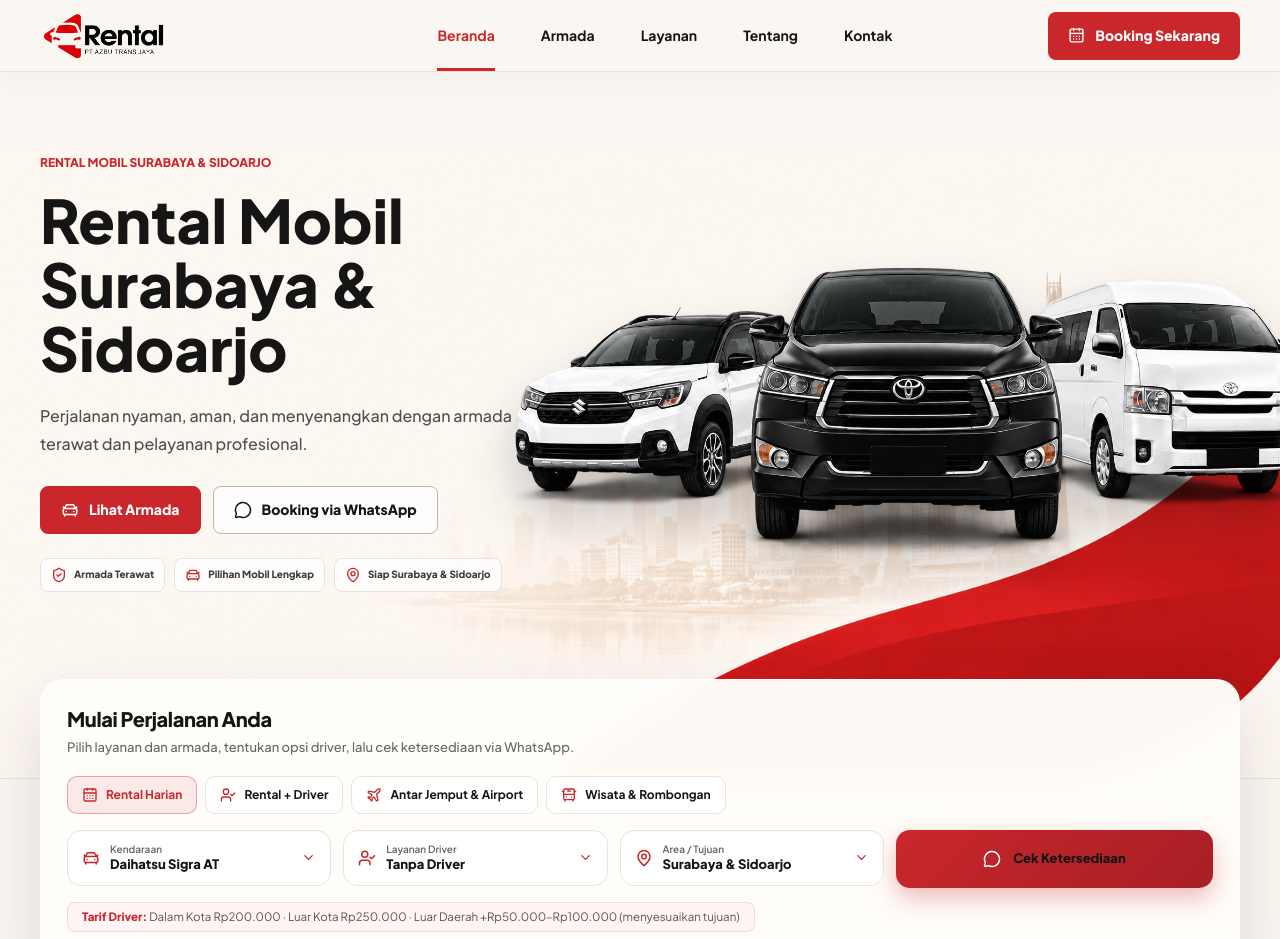
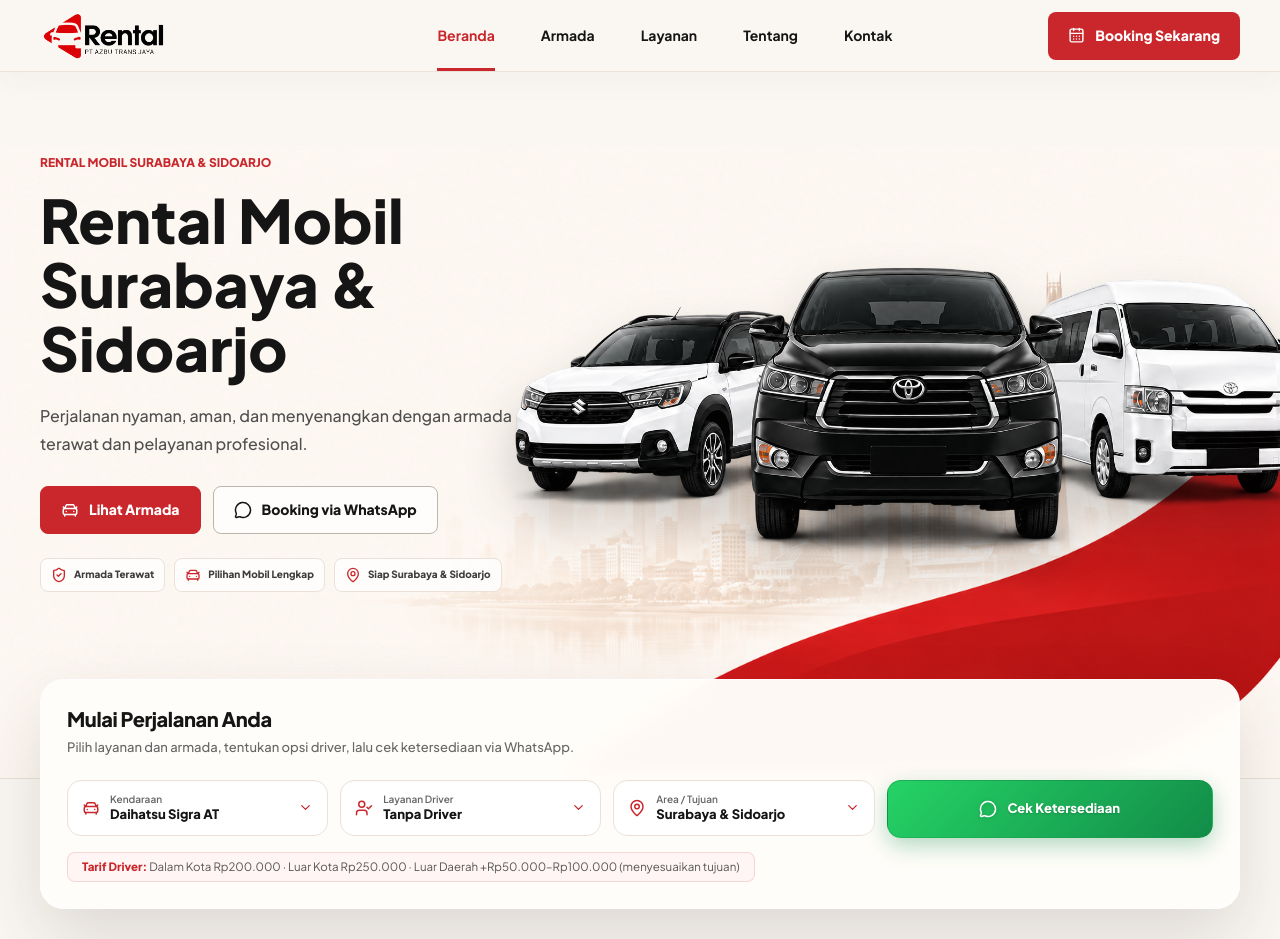
Before and after one commit to hmad28/rentalmobil05, a Next.js app: page / in a window 1280 px wide. Shown: the top 939 px of the page. Built offline with nearby package versions, Linux system fonts and the light colour scheme.

Commit message:
style: remove quick-service-options to save space and upgrade Cek Ketersediaan CTA with premium WhatsApp green gradient and styling

```diff
--- a/app/azbu-structure.css
+++ b/app/azbu-structure.css
@@ -319,50 +319,16 @@
   font-weight: 500;
 }
 
-.quick-service-options {
-  display: flex;
-  flex-wrap: wrap;
-  gap: 8px;
-  margin-top: 18px;
-}
-
-.quick-service-options a {
-  display: inline-flex;
-  min-height: 38px;
-  align-items: center;
-  gap: 8px;
-  border: 1px solid var(--border);
-  border-radius: 10px;
-  background: #fff;
-  padding: 0 14px;
-  color: var(--foreground);
-  font-size: 12px;
-  font-weight: 700;
-  transition: all 200ms ease;
-}
-
-.quick-service-options a:hover {
-  border-color: rgba(201, 39, 44, 0.35);
-  color: var(--primary);
-}
-
-.quick-service-options a:first-child {
-  border-color: rgba(201, 39, 44, 0.35);
-  background: var(--light-red);
-  color: var(--primary);
-}
-
-.quick-service-options svg,
+.quick-booking-fields {
+  display: grid;
+  grid-template-columns: repeat(3, minmax(0, 1fr)) 1.25fr;
+  gap: 12px;
+  margin-top: 22px;
+}
+
 .quick-booking-fields svg {
   flex: 0 0 auto;
   color: var(--primary);
-}
-
-.quick-booking-fields {
-  display: grid;
-  grid-template-columns: repeat(3, minmax(0, 1fr)) 1.2fr;
-  gap: 12px;
-  margin-top: 16px;
 }
 
 .quick-booking-fields > a {
@@ -403,23 +369,38 @@
 }
 
 .quick-booking-fields .quick-booking-action {
+  display: flex;
+  align-items: center;
   justify-content: center;
-  border: 0;
+  gap: 10px;
+  border: 1px solid rgba(18, 140, 72, 0.4);
   border-radius: 14px;
-  background: linear-gradient(135deg, var(--primary) 0%, var(--primary-dark) 100%);
-  color: #fff;
-  font-size: 13px;
+  background: linear-gradient(135deg, #25d366 0%, #128c48 100%);
+  color: #fff !important;
+  font-size: 13.5px;
   font-weight: 800;
-  box-shadow: 0 10px 24px rgba(201, 39, 44, 0.32);
+  letter-spacing: -0.01em;
+  text-shadow: 0 1px 2px rgba(0, 0, 0, 0.2);
+  box-shadow: 0 8px 22px rgba(18, 140, 72, 0.32);
+  transition: all 220ms ease;
+  cursor: pointer;
 }
 
 .quick-booking-fields .quick-booking-action:hover {
+  background: linear-gradient(135deg, #2ae26e 0%, #0e7b3e 100%);
   transform: translateY(-2px);
-  box-shadow: 0 14px 30px rgba(201, 39, 44, 0.42);
+  box-shadow: 0 12px 28px rgba(18, 140, 72, 0.44);
+  border-color: rgba(18, 140, 72, 0.6);
 }
 
 .quick-booking-fields .quick-booking-action svg {
-  color: #fff;
+  color: #fff !important;
+  filter: drop-shadow(0 1px 2px rgba(0, 0, 0, 0.18));
+}
+
+.quick-booking-fields .quick-booking-action span {
+  color: #fff !important;
+  font-weight: 800;
 }
 
 .trust-strip-wrap {
@@ -1151,10 +1132,7 @@
   }
   .quick-booking-intro { display: block; }
   .quick-booking-intro strong { display: block; font-size: 17px; }
-  .quick-booking-intro > span { display: block; margin-top: 5px; line-height: 1.5; }
-  .quick-service-options { display: grid; grid-template-columns: repeat(2, 1fr); gap: 8px; }
-  .quick-service-options a { min-height: 40px; justify-content: center; font-size: 11.5px; }
-  .quick-booking-fields { grid-template-columns: 1fr; gap: 10px; }
+  .quick-booking-fields { grid-template-columns: 1fr; gap: 10px; margin-top: 16px; }
   .quick-booking-fields .booking-select-btn,
   .quick-booking-fields .booking-field-link,
   .quick-booking-fields .quick-booking-action { min-height: 52px; }
--- a/components/QuickBookingPanel.tsx
+++ b/components/QuickBookingPanel.tsx
@@ -3,7 +3,7 @@
 import { useEffect, useRef, useState } from "react";
 import { CarFront, Check, ChevronDown, MapPin, MessageCircle, UserCheck } from "lucide-react";
 import { Reveal } from "@/components/Reveal";
-import { fleet, services, whatsappUrl, driverPricing } from "@/lib/data";
+import { fleet, whatsappUrl, driverPricing } from "@/lib/data";
 
 const driverOptions = [
   { id: "none", label: "Tanpa Driver (Lepas Kunci)", tag: "Tanpa Driver" },
@@ -64,15 +64,6 @@ export function QuickBookingPanel() {
           <div className="quick-booking-intro">
             <strong>Mulai Perjalanan Anda</strong>
             <span>Pilih layanan dan armada, tentukan opsi driver, lalu cek ketersediaan via WhatsApp.</span>
-          </div>
-
-          <div className="quick-service-options">
-            {services.map(({ title, icon: Icon }) => (
-              <a href="#layanan" key={title}>
-                <Icon size={16} />
-                <span>{title}</span>
-              </a>
-            ))}
           </div>
 
           <div className="quick-booking-fields interactive-booking-fields">
```
